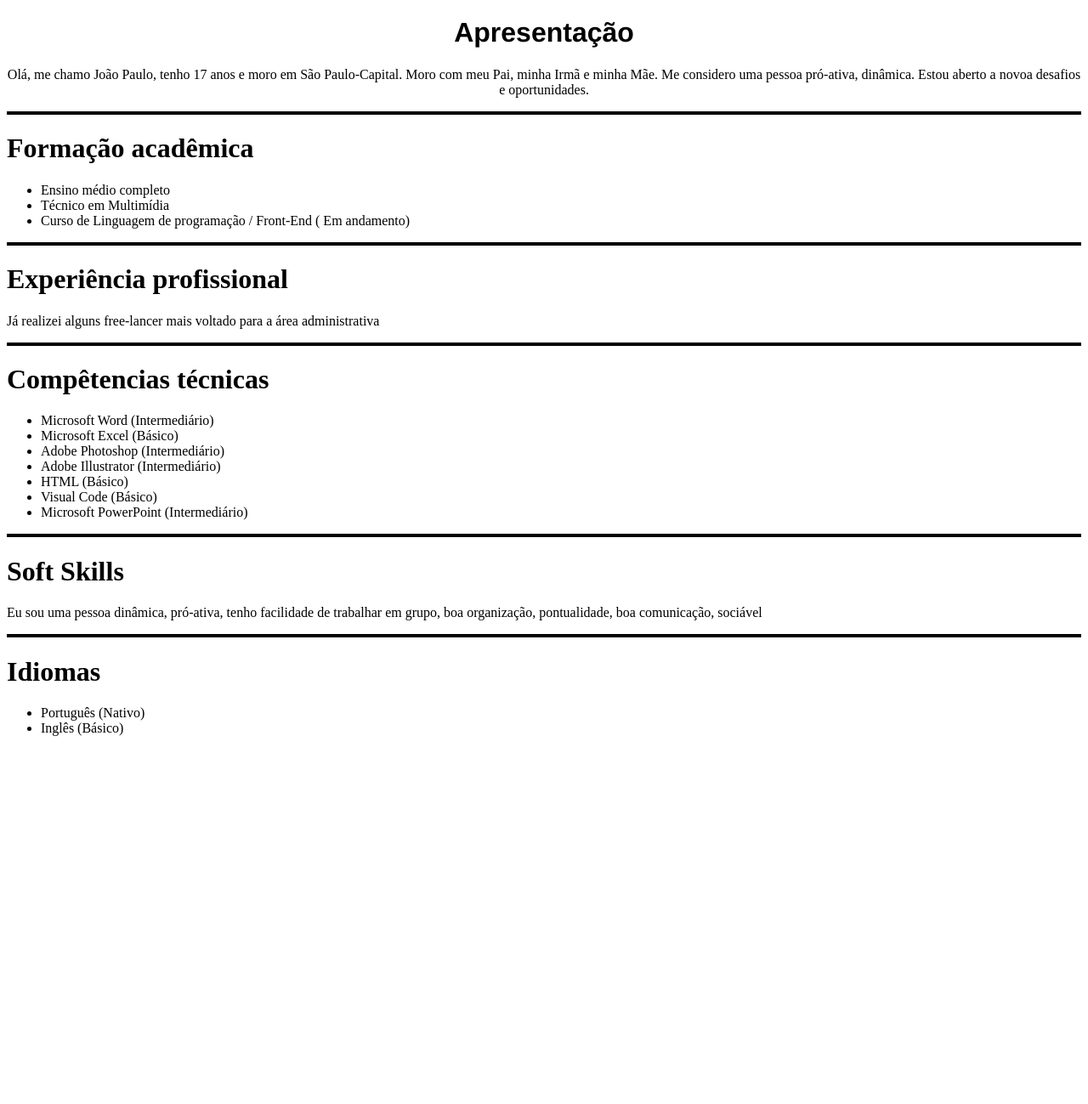
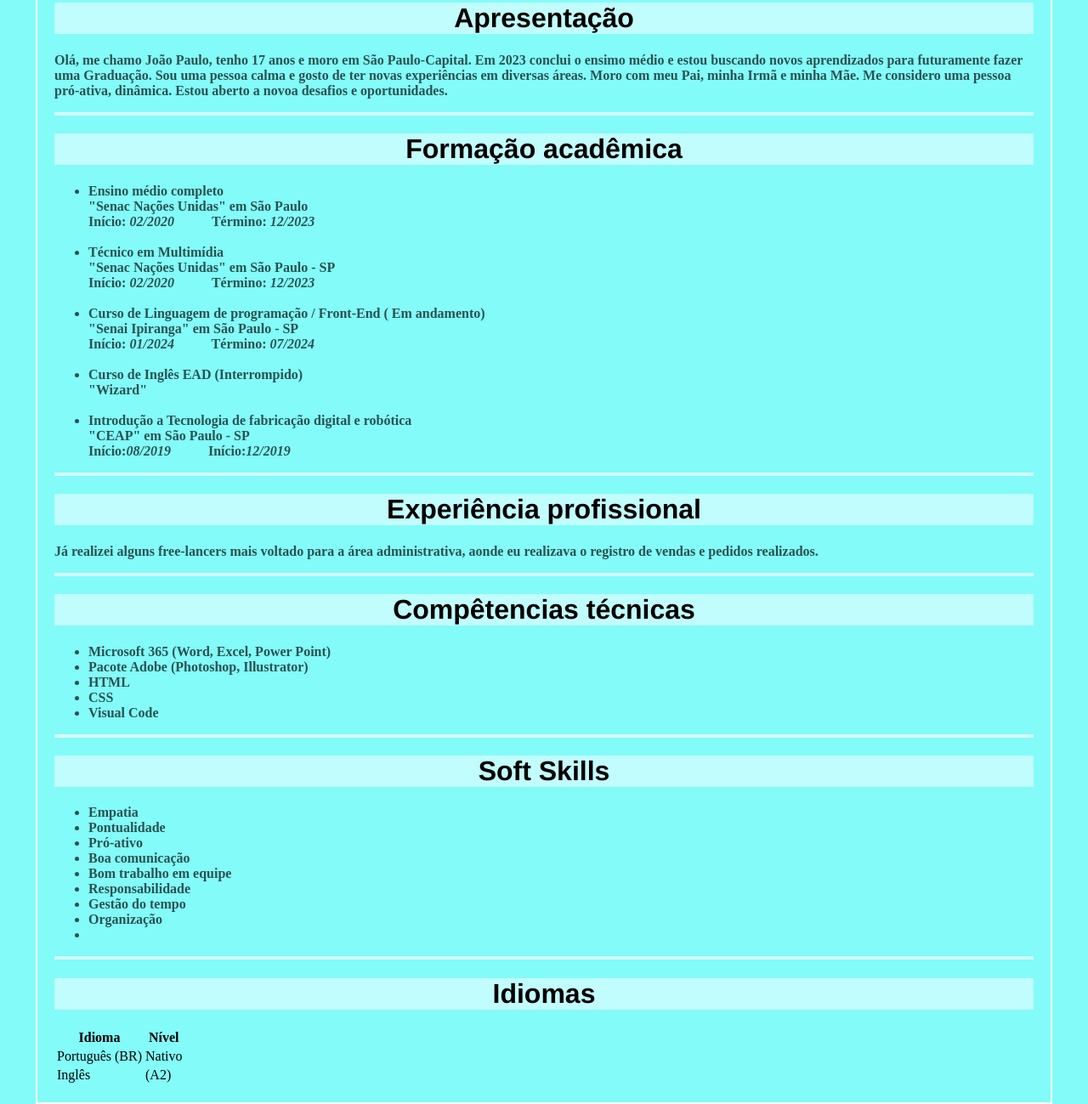
Before and after one commit to joaopaulofserafim/Meu-curriculo, a plain HTML site: page index.html in a window 1280 px wide. Shown: the part 137-1436 px from the top of the page at 85% size. Before the commit the page ends 1019 px from the top, so only its background shows below. Drawn offline with Linux system fonts and the light colour scheme.

Commit message:
Meu currículo quase

```diff
--- a/index.html
+++ b/index.html
@@ -9,78 +9,135 @@
 </head>
 <body class="Fundo">
 
-    <h1  class="tituloUm"> João Paulo Figueiredo Serafim</h1>
-    <p class="ctt"><b>Contato:</b> (11)97258-1103 <br> <b>Email:</b> Jpfserafim72@gmail.com</p>
+    <h1  class="nome"> João Paulo Figueiredo Serafim</h1>
+    <p> Entrem em contato comigo pelo Email: <a href="mailto:jpfserafim72@gmail.com"> Jpfserafim72@gmail.com</a> <br>
+    Ou ligando para o número: <a href="tel:+5511972581103"> (11)97258-1103</a>
+    <br>
+    Ou me envie uma mensagem no <a href="https://wa.me/+5511972581103"> WhatsApp</p></a>
 <hr>
     <h1 class="topicUm">Apresentação</h1>
 
-    <p class="apr">Olá, me chamo João Paulo, tenho 17 anos e moro em São Paulo-Capital. Moro com meu Pai, minha Irmã e minha Mãe. Me considero uma pessoa pró-ativa, dinâmica. Estou aberto a novoa desafios e oportunidades. </p>
+    <p class="apr">Olá, me chamo João Paulo, tenho 17 anos e moro em São Paulo-Capital. Em 2023 conclui o ensimo médio e estou buscando novos aprendizados para futuramente fazer uma Graduação. Sou uma pessoa calma e gosto de ter novas experiências em diversas áreas. Moro com meu Pai, minha Irmã e minha Mãe. Me considero uma pessoa pró-ativa, dinâmica. Estou aberto a novoa desafios e oportunidades. </p>
 
 
 <hr>
 
-    <h1>Formação acadêmica </h1>
+    <h1 class="tituloDois">Formação acadêmica </h1>
 
     <p>
         <ul>
             <li>
-                Ensino médio completo
+                Ensino médio completo <br>
+                "Senac Nações Unidas" em São Paulo <br>
+                  Início: <i> 02/2020 </i> Término:<i> 12/2023 </i>
             </li>
+            <br>
             <li>
-                Técnico em Multimídia
+                Técnico em Multimídia  <br>
+                "Senac Nações Unidas" em São Paulo - SP<br>
+                Início: <i> 02/2020 </i> Término:<i> 12/2023 </i>
             </li>
+            <br>
             <li>
-                Curso de Linguagem de programação / Front-End ( Em andamento)
+                Curso de Linguagem de programação / Front-End ( Em andamento) <br>
+                "Senai Ipiranga" em São Paulo - SP <br>
+                Início: <i>01/2024</i>   Término: <i>07/2024</i>
+            </li>
+            <br>
+            <li>
+             Curso de Inglês EAD (Interrompido) <br>
+             "Wizard" <br>
+            </li>
+            <br>
+            <li>
+                 Introdução a Tecnologia de fabricação digital e robótica <br>
+                 "CEAP" em São Paulo - SP <br>
+                 Início:<i>08/2019</i>  Início:<i>12/2019</i>
             </li>
         </ul>
     </p>
 <hr>
-    <h1>Experiência profissional</h1>
+    <h1 class="tituloTres">Experiência profissional</h1>
 
-     <p>Já realizei alguns free-lancer mais voltado para a área administrativa </p>
+     <p>Já realizei alguns free-lancers mais voltado para a área administrativa, aonde eu realizava o registro de vendas e pedidos realizados. </p>
 <hr>
-     <h1>Compêtencias técnicas </h1>
+     <h1 class="tituloFour">Compêtencias técnicas </h1>
      <p>
         <ul>
             <li>
-                Microsoft Word (Intermediário)
+                Microsoft 365 (Word, Excel, Power Point)
             </li>
             <li>
-                Microsoft Excel (Básico)
+               Pacote Adobe (Photoshop, Illustrator)
             </li>
             <li>
-                Adobe Photoshop (Intermediário)
+                HTML
             </li>
             <li>
-                Adobe Illustrator (Intermediário)
+                CSS
             </li>
             <li>
-                HTML (Básico)
-            </li>
-            <li>
-                    Visual Code (Básico)
-            </li>
-            <li>
-                Microsoft PowerPoint (Intermediário)
+              Visual Code
             </li>
         </ul>
      </p>
 <hr>
-     <h1>Soft Skills</h1>
-     <p>Eu sou uma pessoa dinâmica, pró-ativa, tenho facilidade de trabalhar em grupo, boa organização, pontualidade, boa comunicação, sociável   </p>
-
-<hr>
-     <h1>Idiomas</h1>
+     <h1 class="tituloFive">Soft Skills</h1>
      <p>
         <ul>
             <li>
-                Português (Nativo)
+                Empatia
             </li>
             <li>
-                Inglês (Básico)
+                Pontualidade
             </li>
+            <li>
+                Pró-ativo
+            </li>
+            <li>
+                Boa comunicação
+            </li>
+            <li>
+                Bom trabalho em equipe
+            </li>
+           <li>
+            Responsabilidade
+           </li>
+           <li>
+           Gestão do tempo
+           </li>
+           <li>
+            Organização
+           </li>
+           <li>
+
+           </li>
         </ul>
      </p>
 
+<hr>
+
+
+     <h1 class="tituloSeis">Idiomas</h1>
+     <table>
+        <tr> <!--tr:linha de tabela (table row)-->
+            <th> <!--dado de tabela (dado de tabela)-->
+                Idioma
+            </th>
+            <th>
+                Nível
+            </th>
+        </tr>
+        <td>Português (BR)</td>
+        <td>Nativo</td>
+
+        <tr>
+           <td>Inglês</td>
+           <td>(A2)</td>
+        </tr>
+     </table>
+
+
+
 </body>
 </html>
--- a/style.css
+++ b/style.css
@@ -1,18 +1,45 @@
-.tituloUm{text-align: center;
+.nome{text-align: left;
 font-family:'Franklin Gothic Medium', 'Arial Narrow', Arial, sans-serif;
-color: black;}
+color: rgb(0, 0, 0);background-color: rgba(255, 255, 255, 0.813);margin-top: -20px; margin-bottom: -10px;}
 
-.Fundo{background-color:white;}
+.Fundo{background-color: rgba(62, 249, 246, 0.642);}
 
 .ctt{text-align: center;
     font-family:Arial, Helvetica, sans-serif}
 
-hr{
-    border:  2px solid black;
+hr{ border:  2px solid rgba(255, 255, 255, 0.664);
     }
 
 .topicUm{text-align: center;
-    font-family:'Franklin Gothic Medium', 'Arial Narrow', Arial, sans-serif;}
+    font-family:'Franklin Gothic Medium', 'Arial Narrow', Arial, sans-serif; color: rgb(0, 0, 0);background-color: rgba(255, 255, 255, 0.509);}
 
-.apr{text-align: center;
-font-family:serif;}
+.apr{text-align: left;
+font-family:serif;color: rgba(0, 0, 0, 0.676);}
+
+.tituloDois{text-align: center;
+    font-family:'Franklin Gothic Medium', 'Arial Narrow', Arial, sans-serif; color:  rgb(0, 0, 0);background-color: rgba(255, 255, 255, 0.509)}
+
+.tituloTres{text-align: center;
+        font-family:'Franklin Gothic Medium', 'Arial Narrow', Arial, sans-serif;color: rgb(0, 0, 0);background-color: rgba(255, 255, 255, 0.509);}
+
+ .tituloFour{text-align: center;
+            font-family:'Franklin Gothic Medium', 'Arial Narrow', Arial, sans-serif;color: rgb(0, 0, 0);background-color: rgba(255, 255, 255, 0.509)}
+
+
+.tituloFive{text-align: center;
+    font-family:'Franklin Gothic Medium', 'Arial Narrow', Arial, sans-serif;color: rgb(0, 0, 0); background-color:rgba(255, 255, 255, 0.509)}
+
+.tituloSeis {text-align: center;
+    font-family:'Franklin Gothic Medium', 'Arial Narrow', Arial, sans-serif; color: rgb(0, 0, 0); background-color: rgba(255, 255, 255, 0.509)}
+
+
+p{color: rgba(0, 0, 0, 0.676);
+  font-weight: bold;}
+
+li{ color:rgba(0, 0, 0, 0.676);
+    font-weight: bold;}
+
+i{margin-right: 40px;}
+
+body{width: 90vw; margin: auto;
+; border: 2px solid white; padding: 20px;
```
